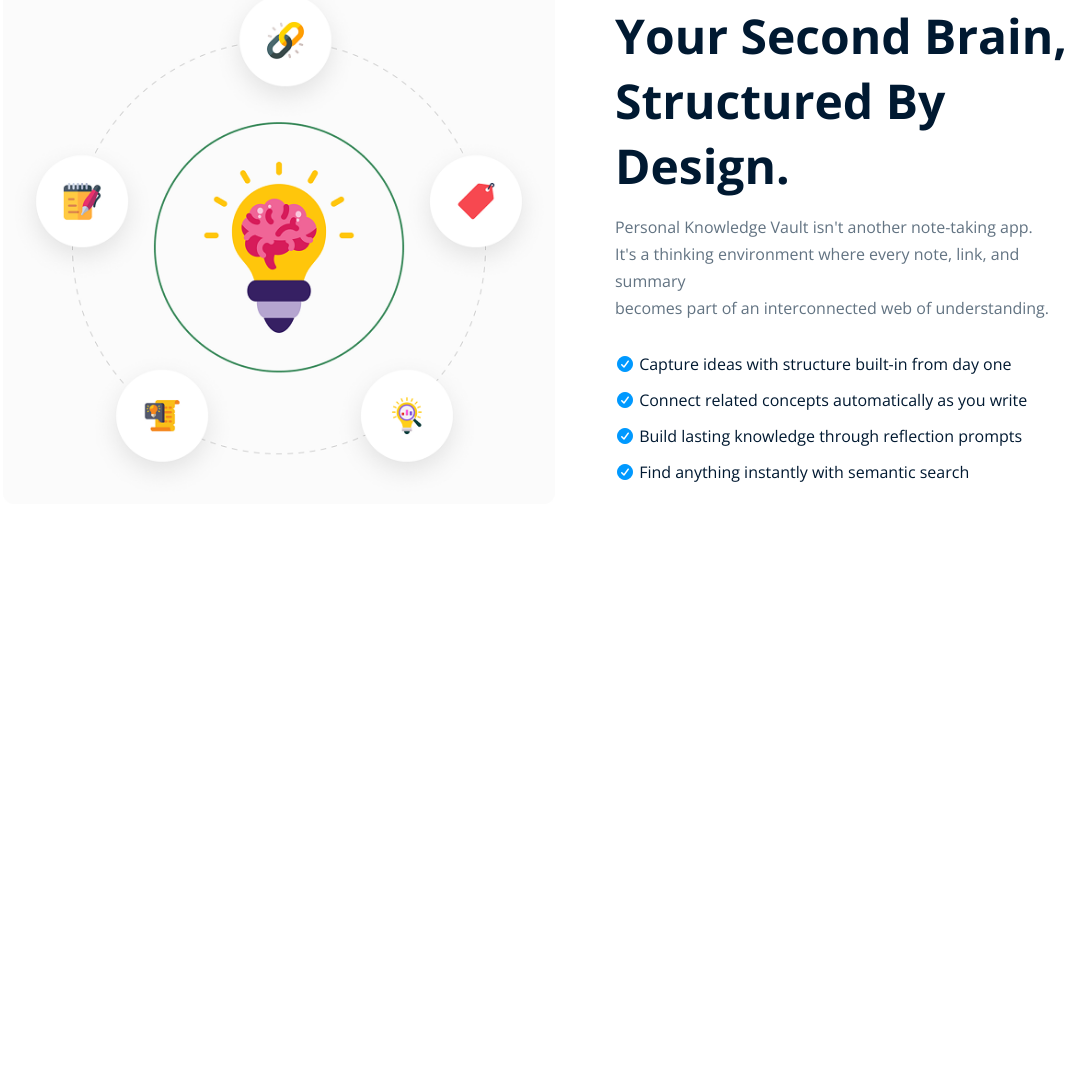
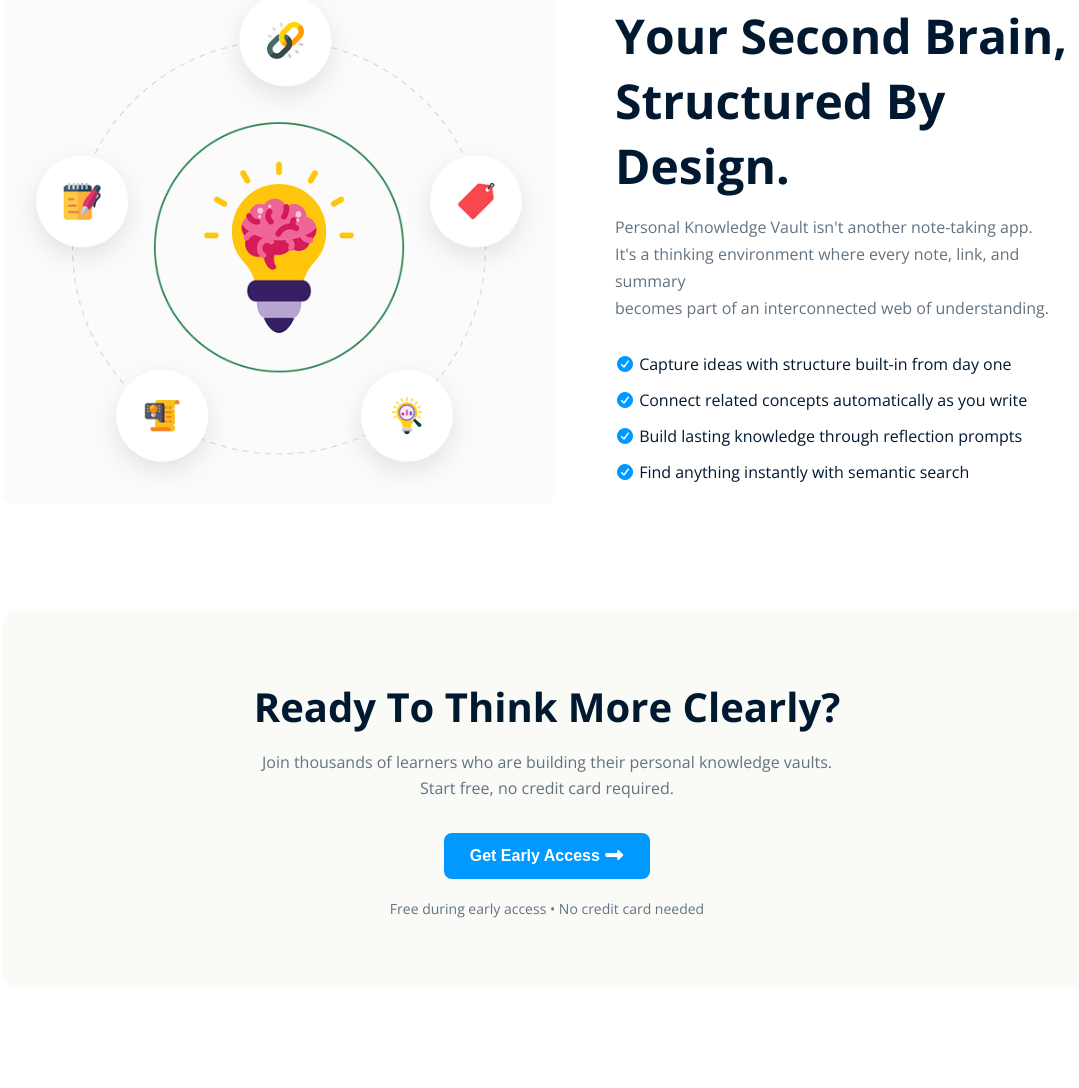
Before and after one commit to sagorhasan17/ph-dev-assign-1, a plain HTML site: page index.html in a window 1280 px wide. Shown: the part 1478-2566 px from the top of the page, without its empty margins (93-1172 px from the left). Before the commit the page ends 1987 px from the top, so only its background shows below. Drawn offline with nearby package versions, Linux system fonts and the light colour scheme.

Commit message:
added credit section

```diff
--- a/css/style.css
+++ b/css/style.css
@@ -235,3 +235,54 @@
 #soluton .soluton-list li i{
   color: #0099ff;
 }
+
+
+
+#cedit {
+  padding: 100px 0;
+  background: #ffffff;
+}
+
+#cedit .cedit-content {
+  margin: auto;
+  padding: 70px 20px;
+  background: #fafaf7;
+  border-radius: 16px;
+  text-align: center;
+}
+
+#cedit .cedit-content h2 {
+  font-size: 40px;
+  font-weight: 700;
+  color: #001931;
+  margin-bottom: 16px;
+}
+
+#cedit .cedit-content .cedit-text {
+  font-size: 16px;
+  color: #627382;
+  line-height: 1.6;
+  margin-bottom: 32px;
+}
+
+#cedit .cedit-content .cedit-btn {
+  background: #0099ff;
+  color: #ffffff;
+  padding: 14px 26px;
+  border-radius: 8px;
+  font-weight: 600;
+  font-size: 16px;
+  border: none;
+  outline: none;
+  transition: 0.3s;
+}
+
+#cedit .cedit-content .cedit-btn:hover {
+  background: #2f7448;
+}
+
+#cedit .cedit-content .cedit-p {
+  margin-top: 20px;
+  font-size: 14px;
+  color: #627382;
+}
--- a/index.html
+++ b/index.html
@@ -129,6 +129,26 @@
   </section>
 
 
+  <section id="cedit">
+    <div class="container cedit-content">
+      <h2>Ready To Think More Clearly?</h2>
+
+      <p class="cedit-text">
+        Join thousands of learners who are building their personal knowledge vaults.<br>
+        Start free, no credit card required.
+      </p>
+
+      <button class="cedit-btn">Get Early Access <i class="fa-solid fa-right-long"></i>
+      </button>
+
+      <p class="cedit-p">
+        Free during early access • No credit card needed
+      </p>
+    </div>
+  </section>
+
+
+
 </body>
 
 </html>
```
